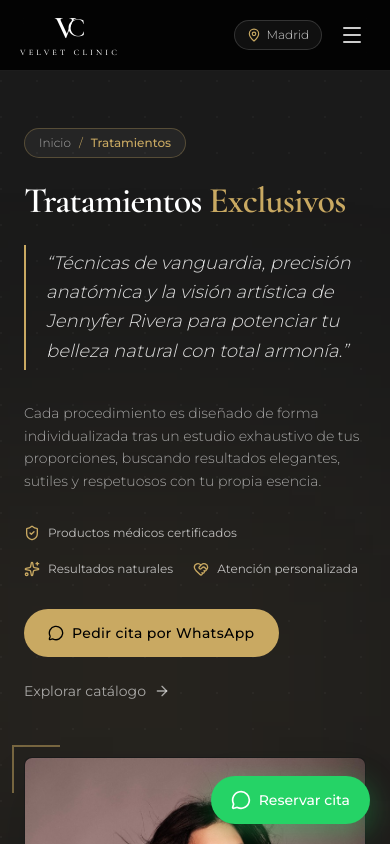
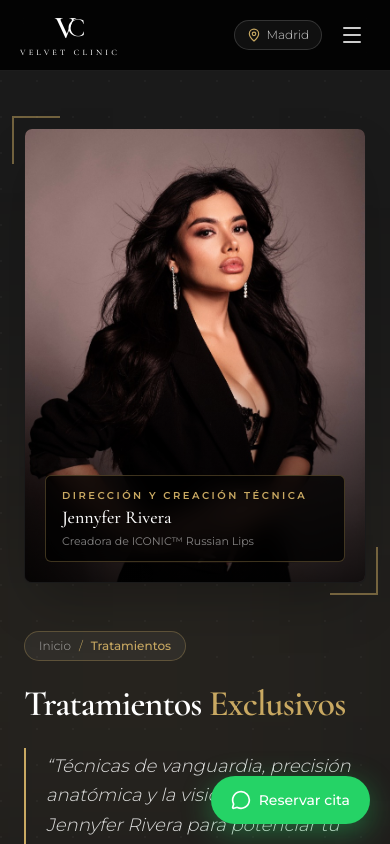
Before and after one commit to serradogee/velvet, a React (Vite) app: page /tratamientos in a window 390 px wide. Shown: the top 844 px of the page. Built offline with nearby package versions, Linux system fonts and the light colour scheme.

Commit message:
fix(mobile): mostrar fotografia antes del texto en modo movil en Sobre mi y Tratamientos

```diff
--- a/src/components/sections/About.tsx
+++ b/src/components/sections/About.tsx
@@ -33,14 +33,14 @@ export default function About() {
       <div className="relative max-w-7xl mx-auto px-6 lg:px-12 pt-28 pb-20 md:pt-36 md:pb-28 lg:pt-40 lg:pb-36">
         <div className="grid grid-cols-1 lg:grid-cols-2 gap-16 lg:gap-24 items-center">
 
-          {/* ── LEFT: Portrait ── */}
-          <AnimatedSection className="relative order-2 lg:order-1">
+          {/* ── LEFT: Portrait (Primero en móvil y a la izquierda en desktop) ── */}
+          <AnimatedSection className="relative order-1 lg:order-1">
             {/* Gold corner accent top-left */}
             <div className="absolute -top-4 -left-4 w-16 h-16 border-t-2 border-l-2 border-velvet-gold/50 z-10" />
             {/* Gold corner accent bottom-right */}
             <div className="absolute -bottom-4 -right-4 w-16 h-16 border-b-2 border-r-2 border-velvet-gold/50 z-10" />
 
-            <div className="relative overflow-hidden rounded-sm">
+            <div className="relative overflow-hidden rounded-sm max-w-md mx-auto lg:max-w-none">
               {/* Subtle gold overlay */}
               <div className="absolute inset-0 bg-gradient-to-t from-black/60 via-transparent to-transparent z-10" />
               <img
@@ -65,8 +65,8 @@ export default function About() {
             </div>
           </AnimatedSection>
 
-          {/* ── RIGHT: Bio text ── */}
-          <div className="order-1 lg:order-2 text-white">
+          {/* ── RIGHT: Bio text (Segundo en móvil y a la derecha en desktop) ── */}
+          <div className="order-2 lg:order-2 text-white">
             {/* Gold line + label */}
             <AnimatedSection>
               <div className="flex items-center gap-3 mb-6">
--- a/src/pages/TreatmentsPage.tsx
+++ b/src/pages/TreatmentsPage.tsx
@@ -69,8 +69,8 @@ export default function TreatmentsPage() {
           <div className="relative max-w-7xl mx-auto px-6 lg:px-12">
             <div className="grid grid-cols-1 lg:grid-cols-12 gap-12 lg:gap-16 items-center">
 
-              {/* Text / Phrase Column (Left) */}
-              <div className="lg:col-span-7">
+              {/* Text / Phrase Column (Segundo en móvil, Izquierda en desktop) */}
+              <div className="order-2 lg:order-1 lg:col-span-7">
                 <AnimatedSection>
                   {/* Breadcrumb / Top label */}
                   <div className="inline-flex items-center gap-2 px-3.5 py-1.5 rounded-full bg-white/5 border border-velvet-gold/30 text-xs font-light text-velvet-gold mb-6">
@@ -127,8 +127,8 @@ export default function TreatmentsPage() {
                 </AnimatedSection>
               </div>
 
-              {/* Photo Column (Right) */}
-              <div className="lg:col-span-5">
+              {/* Photo Column (Primero en móvil, Derecha en desktop) */}
+              <div className="order-1 lg:order-2 lg:col-span-5">
                 <AnimatedSection delay={0.2} className="relative mx-auto max-w-md lg:max-w-none">
                   {/* Corner accents */}
                   <div className="absolute -top-3 -left-3 w-12 h-12 border-t-2 border-l-2 border-velvet-gold/50 z-10" />
```
